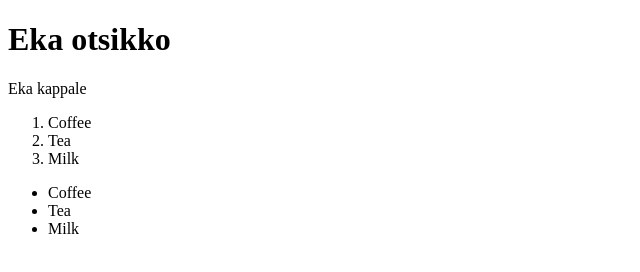
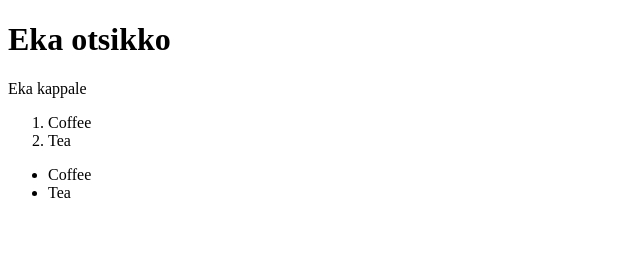
Before and after one commit to apulkkinen/apulkkinen.github.io, a plain HTML site: page styles.html in a window 1280 px wide. Shown: the whole page, without its empty margins (0-640 px from the left). Drawn offline with Linux system fonts and the light colour scheme.

Commit message:
Update styles.html

```diff
--- a/styles.html
+++ b/styles.html
@@ -8,13 +8,11 @@
 <ol>
   <li>Coffee</li>
   <li>Tea</li>
-  <li>Milk</li>
 </ol>
 
 <ul>
   <li>Coffee</li>
   <li>Tea</li>
-  <li>Milk</li>
 </ul>
 
 </body>
```
